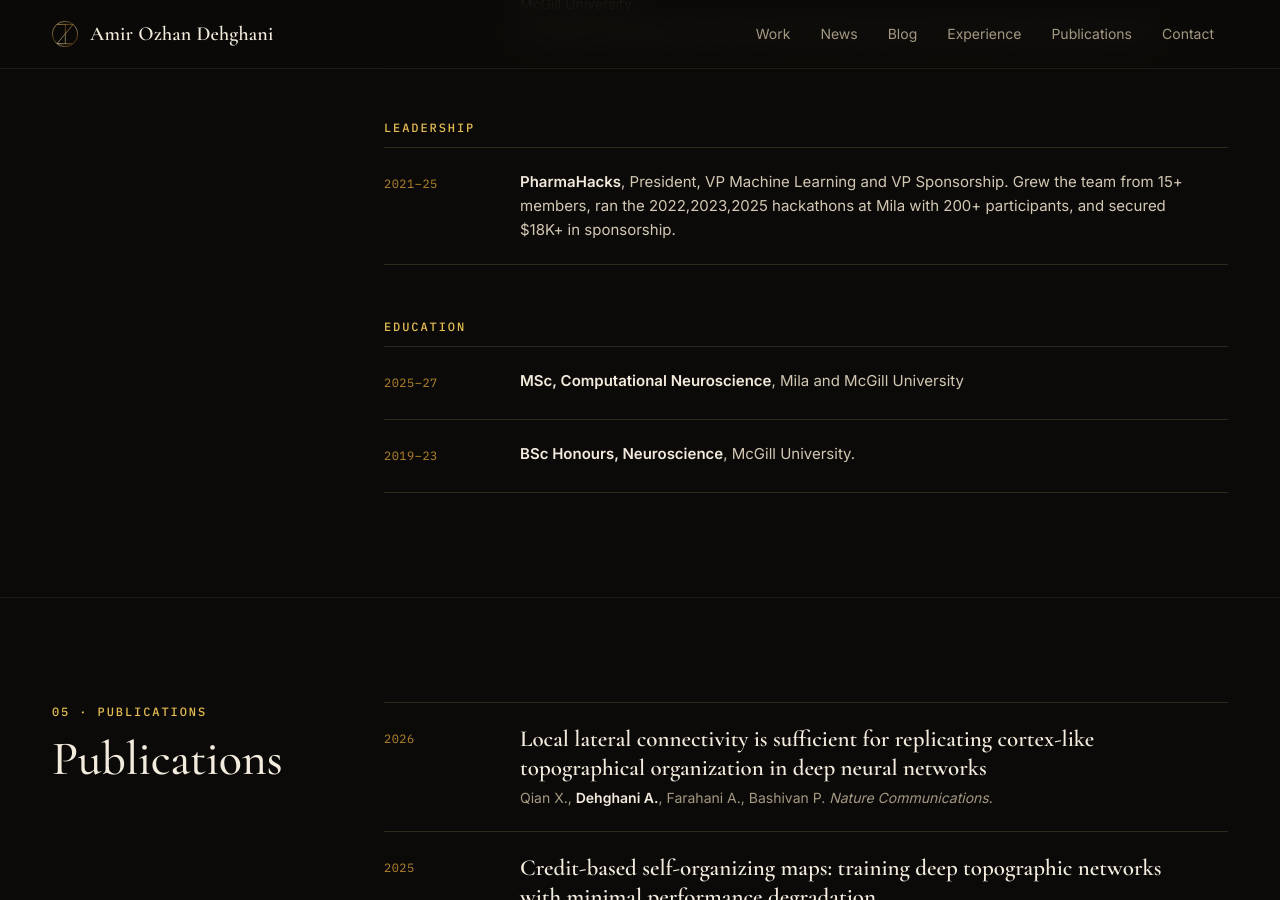
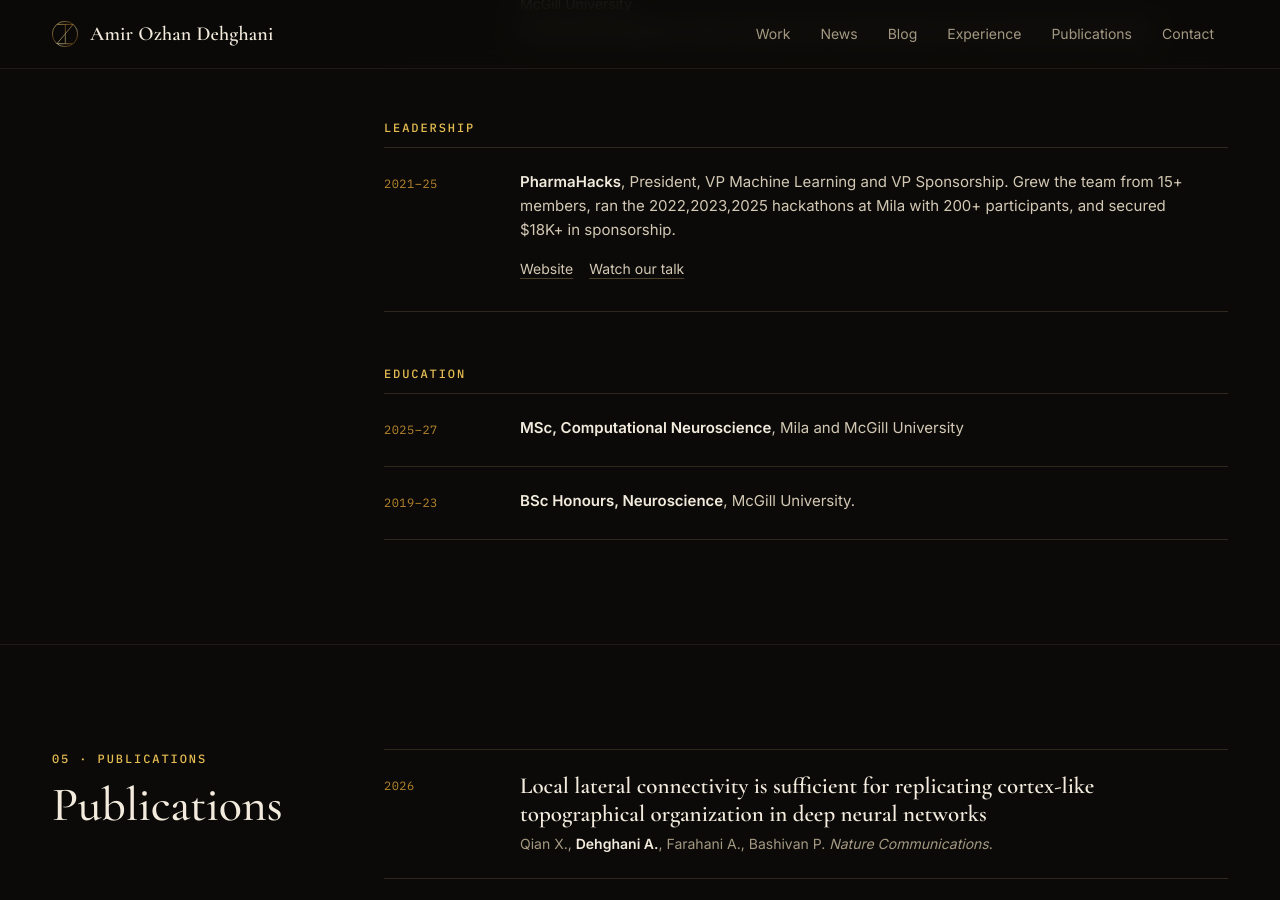
Before and after one commit to amirozhan/amirozhan.github.io, a Jekyll site: the page index.html, which Jekyll copies as it is, in a window 1280 px wide and 900 px high, scrolled down 3468 px. Built offline with Jekyll 4.4.1, drawn with Linux system fonts in a browser that asks for light colours.

Commit message:
pharmahacks

```diff
--- a/assets/js/main.js
+++ b/assets/js/main.js
@@ -73,7 +73,10 @@ const PROJECTS = [
     period: "2021–23",
     desc: "Led McGill’s pharma and biotech hackathon, bringing in early sponsors such as Pfizer Canada. As president, ran the 2023 edition at Mila with 200+ participants, grew the team from 3 to 15+, and secured $18K+ in sponsorship.",
     chips: ["200+ participants", "$18K+ raised", "Team of 15+"],
-    links: []
+    links: [
+      { label: "Website", href: "https://pharmahacks.ca/" },
+      { label: "Watch our talk", href: "https://youtu.be/i-PkXaIISjc" }
+    ]
   },
   {
     id: "pharmahacks-ml", cat: "c", x: 290, y: 322, label: "Hackathon ML tracks",
--- a/index.html
+++ b/index.html
@@ -327,7 +327,12 @@
             <ul class="rows">
               <li class="row">
                 <span class="when">2021–25</span>
-                <div class="row-body"><p><strong>PharmaHacks</strong>, President, VP Machine Learning and VP Sponsorship. Grew the team from 15+ members, ran the 2022,2023,2025 hackathons at Mila with 200+ participants, and secured $18K+ in sponsorship.</p></div>
+                <div class="row-body"><p><strong>PharmaHacks</strong>, President, VP Machine Learning and VP Sponsorship. Grew the team from 15+ members, ran the 2022,2023,2025 hackathons at Mila with 200+ participants, and secured $18K+ in sponsorship.</p>
+                  <div class="pub-links">
+                    <a href="https://pharmahacks.ca/" target="_blank" rel="noopener">Website</a>
+                    <a href="https://youtu.be/i-PkXaIISjc" target="_blank" rel="noopener">Watch our talk</a>
+                  </div>
+                </div>
               </li>
             </ul>
           </div>
@@ -438,6 +443,6 @@
     </div>
   </footer>
 
-  <script src="assets/js/main.js?v=7" defer></script>
+  <script src="assets/js/main.js?v=8" defer></script>
 </body>
 </html>
```
